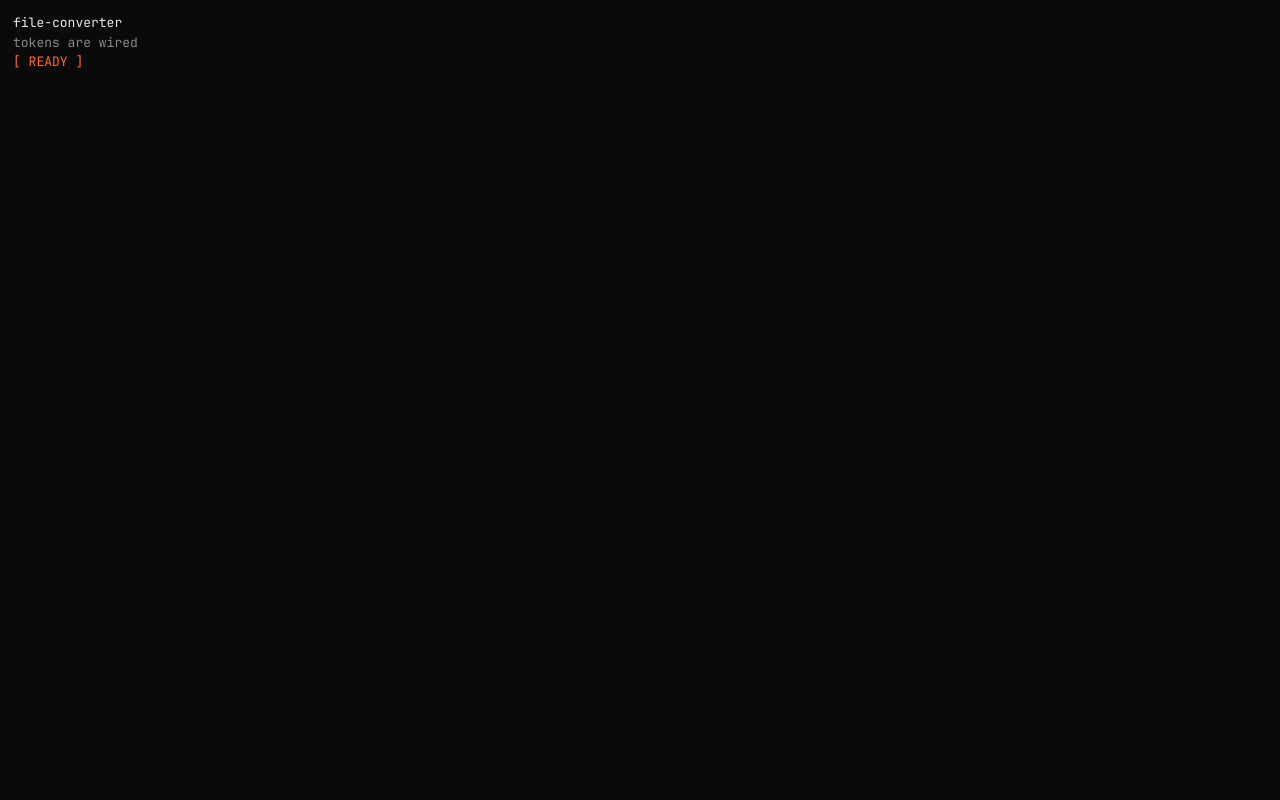
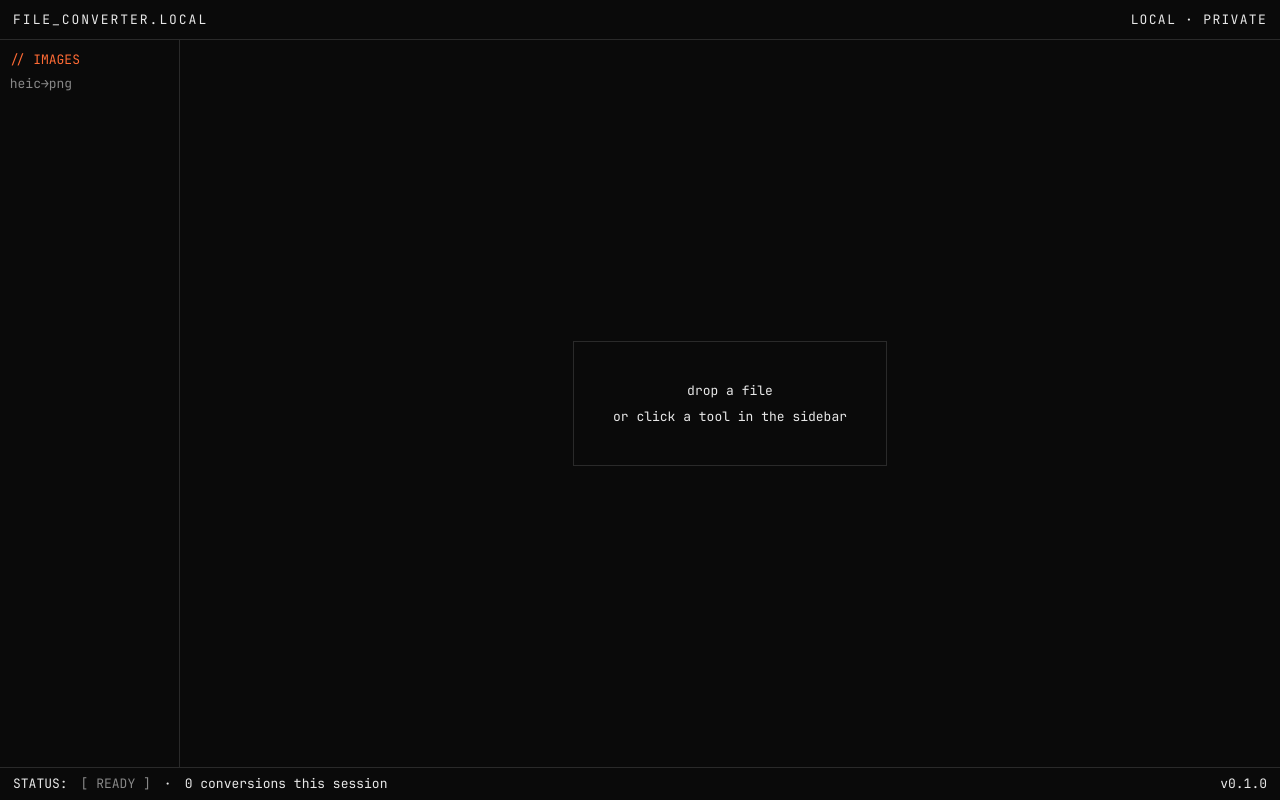
Before and after one commit to tonyyu2170/file-converter, a Next.js app: page / in a window 1280 px wide. Built offline with nearby package versions, Linux system fonts and the light colour scheme.

Commit message:
feat(ui): layout shell with header, sidebar, footer, status
StatusIndicator is its own component with explicit aria-live so
screen-reader behavior is correct from the start. Sidebar groups
tools by category; HEIC link is the only item in v0.1.0.

```diff
--- a/src/app/layout.tsx
+++ b/src/app/layout.tsx
@@ -1,3 +1,6 @@
+import { Footer } from "@/components/layout/footer";
+import { Header } from "@/components/layout/header";
+import { Sidebar } from "@/components/layout/sidebar";
 import type { Metadata } from "next";
 import "./globals.css";
 
@@ -9,7 +12,14 @@ export const metadata: Metadata = {
 export default function RootLayout({ children }: { children: React.ReactNode }) {
   return (
     <html lang="en">
-      <body>{children}</body>
+      <body className="flex h-screen flex-col">
+        <Header />
+        <div className="flex flex-1 overflow-hidden">
+          <Sidebar />
+          <div className="flex-1 overflow-auto">{children}</div>
+        </div>
+        <Footer status="ready" count={0} version="v0.1.0" />
+      </body>
     </html>
   );
 }
--- a/src/app/page.tsx
+++ b/src/app/page.tsx
@@ -1,9 +1,12 @@
 export default function Home() {
   return (
-    <main className="p-4">
-      <h1 className="text-[var(--text-lg)] text-[var(--color-fg-strong)]">file-converter</h1>
-      <p className="text-[var(--color-fg-muted)]">tokens are wired</p>
-      <span className="text-[var(--color-accent)]">[ READY ]</span>
+    <main className="flex h-full items-center justify-center p-6">
+      <div className="border border-[var(--color-hairline)] p-12 text-center">
+        <div className="mb-2 text-[var(--text-lg)] text-[var(--color-fg-strong)]">drop a file</div>
+        <div className="text-[var(--text-xs)] text-[var(--color-fg-muted)]">
+          or click a tool in the sidebar
+        </div>
+      </div>
     </main>
   );
 }
--- /dev/null
+++ b/src/components/layout/footer.tsx
@@ -0,0 +1,17 @@
+import { type Status, StatusIndicator } from "@/components/status-indicator";
+
+export function Footer({
+  status,
+  count,
+  version,
+}: { status: Status; count: number; version: string }) {
+  return (
+    <footer className="flex items-center gap-4 border-t border-[var(--color-hairline)] px-4 py-2 text-[var(--text-xs)] text-[var(--color-fg-muted)]">
+      <span>STATUS:</span>
+      <StatusIndicator status={status} />
+      <span>·</span>
+      <span>{count} conversions this session</span>
+      <span className="ml-auto">{version}</span>
+    </footer>
+  );
+}
--- /dev/null
+++ b/src/components/layout/header.tsx
@@ -0,0 +1,12 @@
+export function Header() {
+  return (
+    <header className="flex items-baseline justify-between border-b border-[var(--color-hairline)] px-4 py-3">
+      <div className="text-[var(--text-sm)] uppercase tracking-[0.15em] text-[var(--color-accent)]">
+        FILE_CONVERTER.LOCAL
+      </div>
+      <div className="text-[var(--text-xs)] uppercase tracking-[0.1em] text-[var(--color-fg-very-muted)]">
+        local · private
+      </div>
+    </header>
+  );
+}
--- /dev/null
+++ b/src/components/layout/sidebar.tsx
@@ -0,0 +1,40 @@
+import Link from "next/link";
+
+type ToolEntry = { id: string; href: string; label: string; group: string };
+
+const TOOLS: ToolEntry[] = [
+  { id: "heic-to-png", href: "/tools/heic-to-png", label: "heic→png", group: "IMAGES" },
+];
+
+export function Sidebar() {
+  const groups = TOOLS.reduce<Record<string, ToolEntry[]>>((acc, t) => {
+    const list = acc[t.group] ?? [];
+    list.push(t);
+    acc[t.group] = list;
+    return acc;
+  }, {});
+  return (
+    <nav
+      aria-label="Tools"
+      className="w-[180px] shrink-0 border-r border-[var(--color-hairline)] px-3 py-3 text-[var(--text-xs)]"
+    >
+      {Object.entries(groups).map(([group, items]) => (
+        <div key={group} className="mb-3">
+          <div className="mb-1 text-[var(--color-accent)]">
+            {"// "}
+            {group}
+          </div>
+          {items.map((t) => (
+            <Link
+              key={t.id}
+              href={t.href}
+              className="block py-0.5 text-[var(--color-fg-muted)] hover:text-[var(--color-fg-strong)]"
+            >
+              {t.label}
+            </Link>
+          ))}
+        </div>
+      ))}
+    </nav>
+  );
+}
--- /dev/null
+++ b/src/components/status-indicator.tsx
@@ -0,0 +1,27 @@
+type Status = "ready" | "converting" | "done" | "error" | "fatal";
+
+const LABELS: Record<Status, string> = {
+  ready: "[ READY ]",
+  converting: "[ CONVERTING ]",
+  done: "[ DONE ]",
+  error: "[ ERROR ]",
+  fatal: "[ FATAL ]",
+};
+
+const COLORS: Record<Status, string> = {
+  ready: "var(--color-fg-muted)",
+  converting: "var(--color-accent)",
+  done: "var(--color-fg-strong)",
+  error: "var(--color-accent)",
+  fatal: "var(--color-accent)",
+};
+
+export function StatusIndicator({ status }: { status: Status }) {
+  return (
+    <output aria-live="polite" style={{ color: COLORS[status] }} data-testid="status-indicator">
+      {LABELS[status]}
+    </output>
+  );
+}
+
+export type { Status };
```
Also changed, not shown: 1 other file (tests, documents, lock files or other folders).
